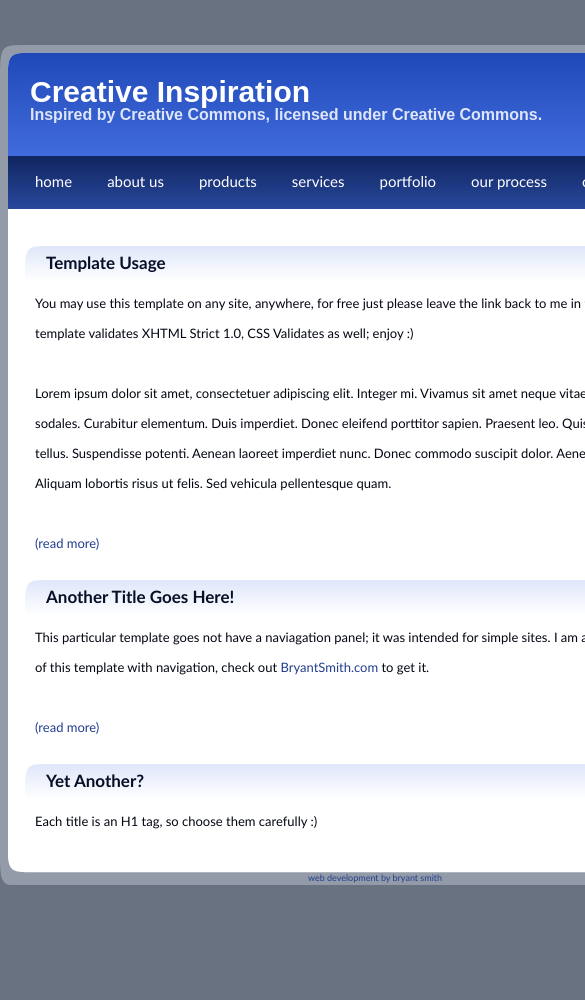
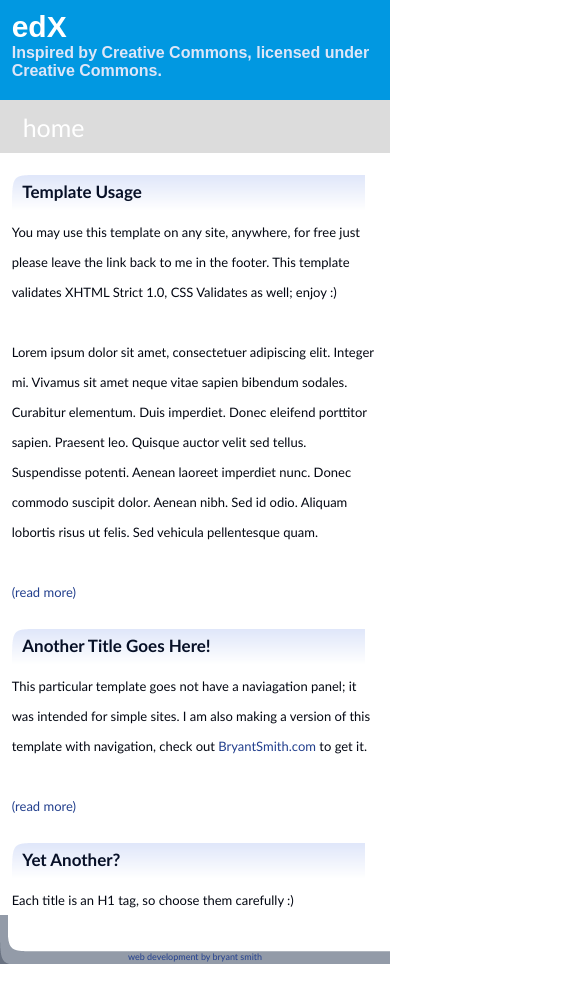
Before and after one commit to IshwaryaAnant/GTLx_Mobile_Content, a plain HTML site: page creativeinspiration_nav/creativeinspiration_nav/index.html in a window 390 px wide. Shown: the top 1000 px of the page, 585 px wide, since content can reach past the window. Before the commit the page ends 921 px from the top, so only its background shows below. Drawn offline with Linux system fonts and the light colour scheme.

Commit message:
adapted web design for mobile phones

```diff
--- a/creativeinspiration_nav/creativeinspiration_nav/creativeinspiration.css
+++ b/creativeinspiration_nav/creativeinspiration_nav/creativeinspiration.css
@@ -1,18 +1,8 @@
-/* A Free Design by Bryant Smith (bryantsmith.com) */
-
-html, body {
-text-align: center;
-}
-p {text-align: left;}
+/* Home menu page */
 
 body {
-	margin: 0;
-	padding: 0;
-	background: #697281;
 	font-family: "Trebuchet MS", Arial, Helvetica, sans-serif;
 	font-size: 13px;
-	color: #F1F5F8;
-	background-color:#697281;
 }
 *
 {
@@ -21,30 +11,24 @@ body {
 
 #page
 {
-  margin: 0 auto 0 auto;
-  display: block;
-  height:auto;
-  position: relative;
-  overflow: hidden;
-  background: #697281 url(background.png) repeat-y;
-  width: 750px;
+  background: #FFFFFF;
 }
 
 #header
 {
-background-image:url(header.png);
-background-repeat:no-repeat;
-height:156px;
-width:750px;
+background-color: #0198E1;
+height:100px;
+position: relative;
+padding-bottom: 5%
+width: 100%;
 }
 
 #headerTitle
 {
 position:relative;
-left:30px;
-top:75px;
+padding-left:3%;
+top:10%;
 color:#FFFFFF;
-text-align:left;
 font-size:30px;
 font-weight:bold;
 font-family:Arial, Helvetica, sans-serif;
@@ -53,41 +37,32 @@ font-family:Arial, Helvetica, sans-serif;
 #headerSubText
 {
 position:relative;
-left:30px;
-top:72px;
+left:3%;
+top:10%;
 color:#DEE6F8;
-text-align:left;
 font-size:16px;
 font-weight:bold;
 font-family:Arial, Helvetica, sans-serif;
 }
 
 
-#bar
+.bar
 {
-background-image:url(bar.png);
-background-repeat:no-repeat;
-height:53px;
-width:750px;
-padding-bottom:15px;
-
+position:relative;
+padding: 3%;
+background-color:#DCDCDC;
+height:30px;
 }
 
 
-
-#bar .navLink a
+.bar .navLink a
 {
-position:relative;
-top:16px;
-margin-left:35px;
+padding-left: 3%;
 color:#FFFFFF;
-text-align:center;
-font-size:15px;
-float:left;
-
+font-size:25px;
 }
 
-#bar .navLink a:hover
+.bar .navLink a:hover
 {
 color:#E4EBFA;
 }
@@ -95,10 +70,9 @@ color:#E4EBFA;
 
 .contentTitle
 {
-width:700px;
 height:44px;
 margin-top:20px;
-margin-left:25px;
+margin-left:3%;
 margin-right:25px;
 background-image:url(tab_back.png);
 background-repeat:no-repeat;
@@ -107,7 +81,7 @@ background-repeat:no-repeat;
 
 .contentTitle h1
 {
-margin-left:21px;
+margin-left:3%;
 padding-top:8px;
 font-size:17px;
 font-weight:bold;
@@ -117,9 +91,8 @@ color:#071027;
 
 .contentText
 {
-width:680px;
-padding-left:30px;
-padding-right:30px;
+padding-left:3%;
+padding-right:3%;
 font-size:13px;
 color:#030712;
 line-height:30px;
@@ -138,7 +111,6 @@ color:#5478D6;
 
 
 #footer {
-width: 750px;
 height:49px;
 background: url(footer.png) no-repeat;
 text-align:center;
--- a/creativeinspiration_nav/creativeinspiration_nav/index.html
+++ b/creativeinspiration_nav/creativeinspiration_nav/index.html
@@ -18,26 +18,20 @@ Released   : 20081009
 <meta http-equiv="Content-Type" content="text/html; charset=utf-8" />
 <link rel="stylesheet" type="text/css" href="creativeinspiration.css" />
 
-<title>Creative Inspiration by Bryant Smith</title>
+<title>edX</title>
 </head>
 
 <body>
     <div id="page">
 
         <div id="header">
-        	<div id="headerTitle">Creative Inspiration</div>
+        	<div id="headerTitle">edX</div>
             <div id="headerSubText">Inspired by Creative Commons, licensed under Creative Commons.</div>
 
         </div>
-        <div id="bar">
+        <div class="bar">
 
         	<div class="navLink"><a href="index.html">home</a></div>
-           	<div class="navLink"><a href="index.html">about us</a></div>
-            <div class="navLink"><a href="index.html">products</a></div>
-            <div class="navLink"><a href="index.html">services</a></div>
-            <div class="navLink"><a href="index.html">portfolio</a></div>
-            <div class="navLink"><a href="index.html">our process</a></div>
-            <div class="navLink"><a href="index.html">contact</a></div>
       </div>
         <div class="contentTitle"><h1>Template Usage</h1></div>
         <div class="contentText">
```
Also changed, not shown: 3 other files.
